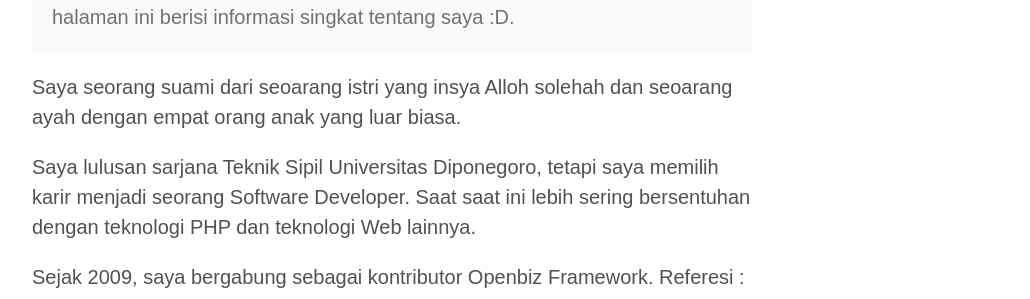
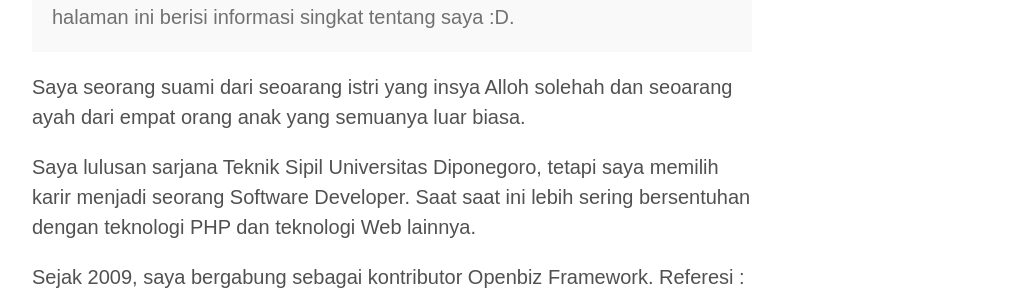
Before and after one commit to agussuhartono/id, a Jekyll site: the page built from about.md, in a window 1280 px wide and 1082 px high. Shown: the part 228-527 px from the top of the window, without its empty margins (248-1278 px from the left). Built offline with Jekyll 4.4.1, drawn with Linux system fonts in a browser that asks for light colours; comment, search, counter and statistics services are not loaded.

```diff
--- a/_config.yml
+++ b/_config.yml
@@ -19,7 +19,7 @@ author:
   url:            http://www.agus.pro/id
   gravatar:       https://en.gravatar.com/agussuhartono
   photo:          https://secure.gravatar.com/avatar/01eed2065469bcf386582acb1f0671c8
-  introduction:   'Seoarang suami dan ayah bagi 4 orang anak. <a href="/about/">Tentang saya...</a>.'
+  introduction:   'Seoarang suami dan ayah bagi 4 orang anak. <a href="/id/about/">Tentang saya...</a>.'
 
 paginate:         10
 paginate_path:    '/blog/page:num'
--- a/about.md
+++ b/about.md
@@ -8,7 +8,7 @@ Terima kasih sudah berkunjung ke website ini.
 Supaya kita saling mengenal, halaman ini berisi informasi singkat tentang saya :D.
 </p>
 
-Saya seorang suami dari seoarang istri yang insya Alloh solehah dan seoarang ayah dengan empat orang anak yang luar biasa.
+Saya seorang suami dari seoarang istri yang insya Alloh solehah dan seoarang ayah dari empat orang anak yang semuanya luar biasa.
 
 Saya lulusan sarjana Teknik Sipil Universitas Diponegoro, tetapi saya memilih karir menjadi seorang Software Developer.
 Saat saat ini lebih sering bersentuhan dengan teknologi PHP dan teknologi Web lainnya.
```
